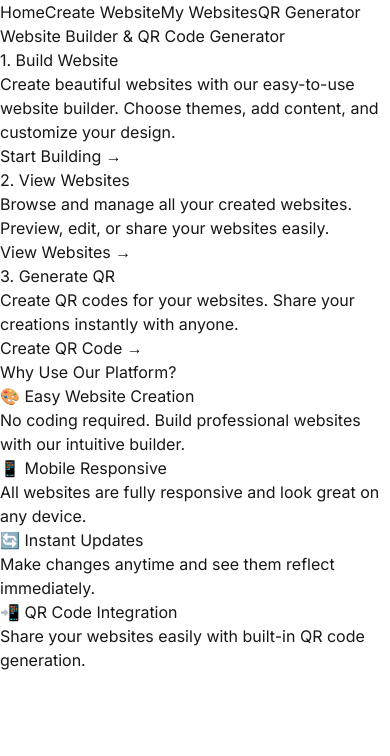
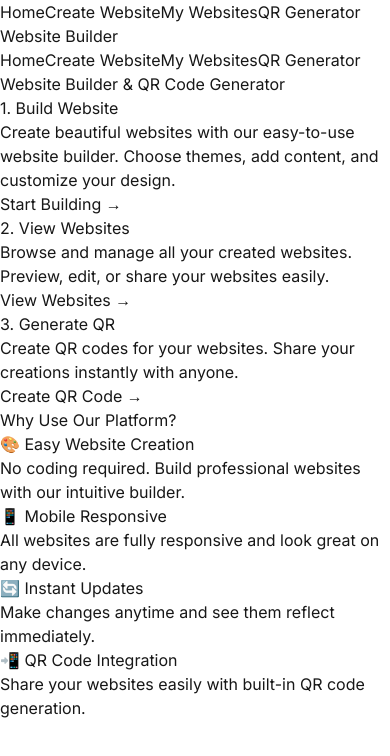
Before and after one commit to Froobnoobz/qr-code-site, a Next.js app: page /qr-code-site/ in a window 390 px wide. Shown: the top 756 px of the page. Built offline with nearby package versions, Linux system fonts and the light colour scheme.

Commit message:
mobile UX

```diff
--- a/src/app/components/Navbar.tsx
+++ b/src/app/components/Navbar.tsx
@@ -2,41 +2,73 @@
 
 import Link from 'next/link';
 import { usePathname } from 'next/navigation';
+import { useState } from 'react';
 
 export default function Navbar() {
   const pathname = usePathname();
+  const [isMenuOpen, setIsMenuOpen] = useState(false);
 
   const isActive = (path: string) => {
     return pathname === path ? 'bg-blue-700' : '';
   };
 
+  const navLinks = [
+    { path: '/', label: 'Home' },
+    { path: '/WebsiteGenerator', label: 'Create Website' },
+    { path: '/websites', label: 'My Websites' },
+    { path: '/QRCodeGenerator', label: 'QR Generator' },
+  ];
+
   return (
     <nav className="bg-blue-600 text-white p-4 mb-8">
-      <div className="max-w-6xl mx-auto flex flex-wrap gap-4">
+      <div className="max-w-6xl mx-auto">
+        {/* Desktop Navigation */}
+        <div className="hidden md:flex gap-4">
+          {navLinks.map((link) => (
             <Link
-          href="/"
-          className={`px-4 py-2 rounded hover:bg-blue-700 transition-colors ${isActive('/')}`}
+              key={link.path}
+              href={link.path}
+              className={`px-4 py-2 rounded hover:bg-blue-700 transition-colors ${isActive(link.path)}`}
             >
-          Home
+              {link.label}
             </Link>
+          ))}
+        </div>
+
+        {/* Mobile Navigation */}
+        <div className="md:hidden">
+          <div className="flex justify-between items-center">
+            <Link href="/" className="text-xl font-bold">
+              Website Builder
+            </Link>
+            <button
+              onClick={() => setIsMenuOpen(!isMenuOpen)}
+              className="p-2 focus:outline-none"
+            >
+              <div className="w-6 h-5 relative flex flex-col justify-between">
+                <span className={`w-full h-0.5 bg-white transition-all ${isMenuOpen ? 'rotate-45 translate-y-2' : ''}`} />
+                <span className={`w-full h-0.5 bg-white transition-all ${isMenuOpen ? 'opacity-0' : ''}`} />
+                <span className={`w-full h-0.5 bg-white transition-all ${isMenuOpen ? '-rotate-45 -translate-y-2' : ''}`} />
+              </div>
+            </button>
+          </div>
+
+          {/* Mobile Menu */}
+          <div className={`${isMenuOpen ? 'max-h-64' : 'max-h-0'} overflow-hidden transition-all duration-300 ease-in-out`}>
+            <div className="pt-4 flex flex-col gap-2">
+              {navLinks.map((link) => (
                 <Link
-          href="/WebsiteGenerator"
-          className={`px-4 py-2 rounded hover:bg-blue-700 transition-colors ${isActive('/WebsiteGenerator')}`}
+                  key={link.path}
+                  href={link.path}
+                  onClick={() => setIsMenuOpen(false)}
+                  className={`px-4 py-2 rounded hover:bg-blue-700 transition-colors ${isActive(link.path)}`}
                 >
-          Create Website
+                  {link.label}
                 </Link>
-        <Link
-          href="/websites"
-          className={`px-4 py-2 rounded hover:bg-blue-700 transition-colors ${isActive('/websites')}`}
-        >
-          My Websites
-        </Link>
-        <Link
-          href="/QRCodeGenerator"
-          className={`px-4 py-2 rounded hover:bg-blue-700 transition-colors ${isActive('/QRCodeGenerator')}`}
-        >
-          QR Generator
-        </Link>
+              ))}
+            </div>
+          </div>
+        </div>
       </div>
     </nav>
   );
--- a/src/app/websites/page.tsx
+++ b/src/app/websites/page.tsx
@@ -71,7 +71,7 @@ export default function WebsitesList() {
               </div>
 
               {/* Action Buttons */}
-              <div className="absolute top-2 right-2 opacity-0 group-hover:opacity-100 transition-opacity">
+              <div className="absolute top-2 right-2">
                 <div className="flex gap-2 bg-white p-2 rounded-lg shadow">
                   <Link
                     href={`/websites/${index}`}
```
Also changed, not shown: src/app/WebsiteGenerator/page.tsx (+5 -5 lines). Lines whose indentation alone changed are shown as unchanged.
